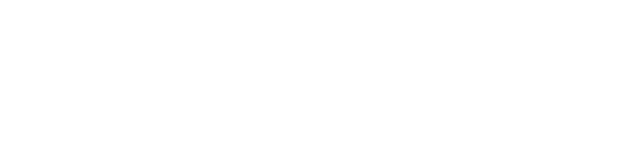
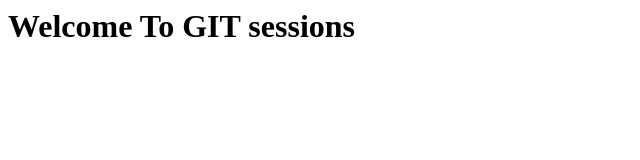
Before and after one commit to vijetha03/devops, a plain HTML site: page index.html in a window 1280 px wide. Shown: the whole page, without its empty margins (0-640 px from the left). Drawn offline with Linux system fonts and the light colour scheme.

Commit message:
update index page

```diff
--- a/index.html
+++ b/index.html
@@ -3,5 +3,6 @@
 GIT Home PAge
 </title>
 <body>
+<h1>Welcome To GIT sessions</h1>
 </body>
 </html>
```
